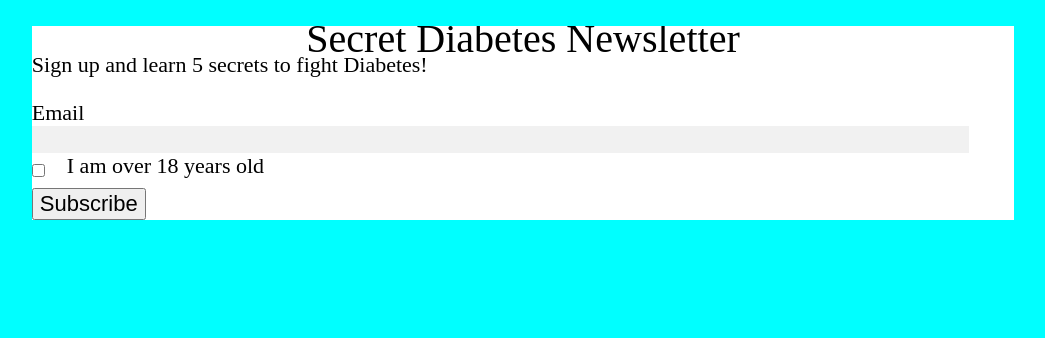
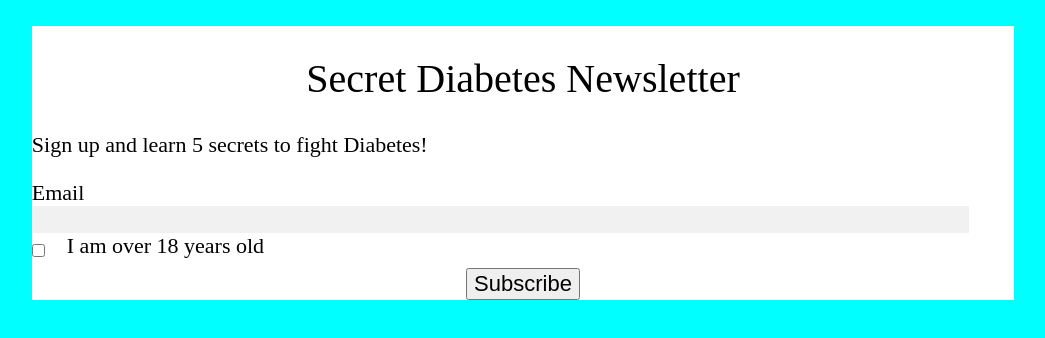
Before and after one commit to itmd-362-bkamran/lab3, a plain HTML site: page index.html in a window 1280 px wide. Shown: the whole page, without its empty margins (117-1162 px from the left). Drawn offline with nearby package versions, Linux system fonts and the light colour scheme.

Commit message:
Update screen.css
added more padding to each side

```diff
--- a/css/screen.css
+++ b/css/screen.css
@@ -29,6 +29,7 @@ h1 {
 	font-family: "Times New Roman", Verdana;
 	font-size: 1.82em;
 	text-align: center;
+	padding: 1em;
 }
 p {
 	font-size: 1em;
@@ -73,6 +74,7 @@ input.checkbox {
 }
 #input-submit {
 	clear: left;
+	text-align: center;
 }
 
 
```
